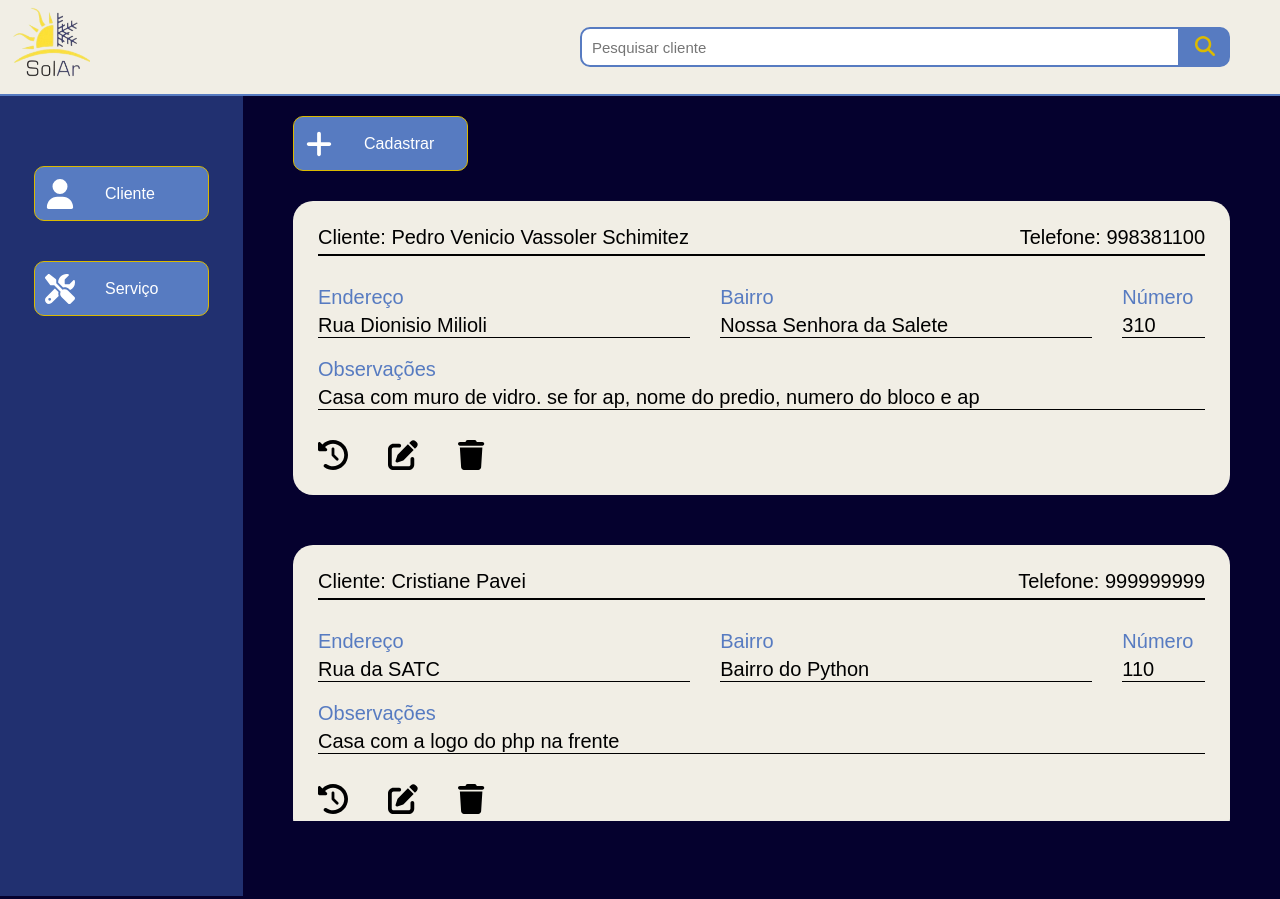
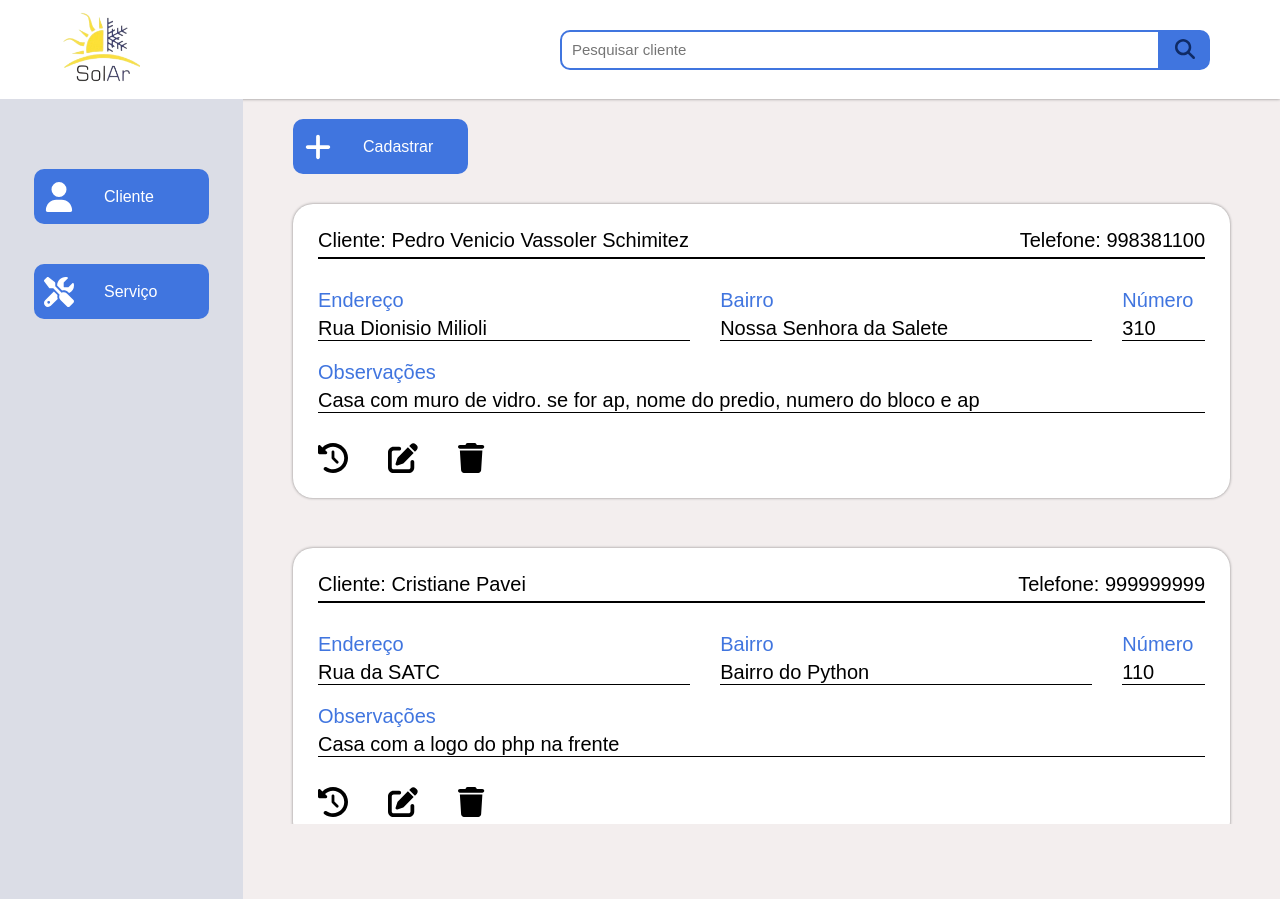
Before and after one commit to PedroVenicio/SolArManagement, a React (Vite) app in the folder front-end/: page / in a window 1280 px wide. Built offline with nearby package versions, Linux system fonts and the light colour scheme.

Commit message:
estilização

```diff
--- a/front-end/src/components/Delete.jsx
+++ b/front-end/src/components/Delete.jsx
@@ -3,7 +3,7 @@ import { FontAwesomeIcon } from '@fortawesome/react-fontawesome';
 import { faCheck, faX } from '@fortawesome/free-solid-svg-icons';
 import { ModalContext } from '../contexts/ModalContext';
 
-const Delete = () => {
+const Delete = ({ data }) => {
 
   const { modals, setModals } = useContext(ModalContext)
 
@@ -11,6 +11,9 @@ const Delete = () => {
     <div className='delete'>
       <div>
         <p>DESEJA DELETAR?</p>
+      </div>
+      <div>
+        Cliente: {data.name}
       </div>
       <div className='modal__buttons'>
         <div className='modal__confirm'>
--- a/front-end/src/components/Edit.jsx
+++ b/front-end/src/components/Edit.jsx
@@ -8,10 +8,17 @@ const Edit = ({ data }) => {
   const { modals, setModals } = useContext(ModalContext)
 
   return (
-    <div className='delete'>
+    <div className='edit'>
       <div>
         <p>EDITANDO</p>
-        {data.name}
+      </div>
+      <div>
+        <input type='text' placeholder='Nome' value={data.name}/>
+        <input type='text' placeholder='Telefone' value={data.phone}/>
+        <input type='text' placeholder='Rua' value={data.street}/>
+        <input type='text' placeholder='Bairro' value={data.neighborhood}/>
+        <input type='text' placeholder='Numero' value={data.number}/>
+        <input type='text' placeholder='Observações' value={data.observations}/>
       </div>
       <div className='modal__buttons'>
         <div className='modal__confirm'>
--- a/front-end/src/components/Modals.jsx
+++ b/front-end/src/components/Modals.jsx
@@ -29,10 +29,10 @@ const Modals = ({ data }) => {
       return <History />
     }
     else if (modals === 2) {
-      return <Edit data={data}/>
+      return <Edit data={data} />
     }
     else if (modals === 3) {
-      return <Delete />
+      return <Delete data={data}/>
     }
   }
 
--- a/front-end/src/index.css
+++ b/front-end/src/index.css
@@ -1,9 +1,9 @@
 :root {
   --dark-blue: #05012e;
-  --blue: #213070;
-  --light-blue: #577BC1;
-  --yellow: #DBBA00;
-  --light-yellow: #f1eee5;
+  --light-gray: #dbdde6;
+  --light-blue: #4075df;
+  --blue: #0f2b66;
+  --light-yellow: #f3eeee;
 }
 
 * {
@@ -13,7 +13,7 @@
 }
 
 body {
-  background-color: var(--dark-blue);
+  background-color:var(--light-yellow);
   color: white;
   overflow: hidden;
 }
@@ -26,24 +26,23 @@ body {
 }
 
 .header {
-  background-color: var(--light-yellow);
+  background-color: white;
   display: flex;
   justify-content: space-between;
-  border-bottom: solid;
-  border-color: var(--light-blue);
-  border-width: 2px;
+  box-shadow: 0px 0px 3px rgba(0, 0, 0, 0.452);
 }
 
 .header__logo {
   width: 80px;
   height: 90px;
-  margin-left: 10px;
+  margin-left: 60px;
+  margin-top: 5px;
 }
 
 .header__search {
   display: flex;
   align-items: center;
-  margin-right: 50px;
+  margin-right: 70px;
 }
 
 .header__search--searchBar {
@@ -71,7 +70,7 @@ body {
 }
 
 .header__search--buttonIcon {
-  color: var(--yellow);
+  color: var(--blue);
   height: 20px;
   margin-top: 7px;
 }
@@ -82,7 +81,7 @@ body {
 }
 
 .tab {
-  background-color: var(--blue);
+  background-color: var(--light-gray);
   display: flex;
   flex-direction: column;
   height: 100%;
@@ -95,9 +94,6 @@ body {
 .tab__button {
   width: 175px;
   height: 55px;
-  border: solid;
-  border-color: var(--yellow);
-  border-width: 1px;
   border-radius: 10px;
   background-color: var(--light-blue);
   cursor: pointer;
@@ -133,7 +129,7 @@ body {
 }
 
 .screen__card {
-  background-color: var(--light-yellow);
+  background-color: white;
   color: black;
   height: auto;
   margin: 30px 50px 50px 50px;
@@ -142,6 +138,7 @@ body {
   font-size: 20px;
   word-wrap: break-word;
   display: block;
+  box-shadow: 0px 0px 3px rgba(0, 0, 0, 0.452);
 }
 
 .screen__card p {
@@ -212,20 +209,24 @@ body {
 
 .box {
   position: absolute;
-  margin-left: 30%;
-  width: 1000px;
-  margin-top: calc(100vh - 30%);
-  height: auto;
+  width: 100%;
+  height: 100%;
   font-family: "Montserrat", sans-serif;
+  color: black;
 }
 
 .delete {
   background-color: var(--light-yellow);
-  color: black;
-  width: 100%;
-  height: 200px;
+  margin-top: calc(100vh - 32.6431%);
+  margin-left: 600px;
+  width: 800px;
+  height: 300px;
   text-align: center;
-  padding-top: 20px;
+  padding-top: 50px;
+  display: flex;
+  flex-direction: column;
+  row-gap: 50px;
+  border-radius: 20px;
 }
 
 .delete p {
@@ -235,7 +236,6 @@ body {
 .modal__buttons {
   display: flex;
   justify-content: center;
-  margin-top: 75px;
   column-gap: 30px;
 }
 
@@ -246,10 +246,7 @@ body {
   height: 50px;
   align-items: center;
   justify-content: center;
-  border: solid;
-  border-width: 2px;
   border-radius: 10px;
-  border-color: var(--yellow);
   cursor: pointer;
   font-size: 20px;
   color: white;
@@ -268,10 +265,7 @@ body {
   height: 50px;
   align-items: center;
   justify-content: center;
-  border: solid;
-  border-width: 2px;
   border-radius: 10px;
-  border-color: rgb(160, 0, 0);
   cursor: pointer;
   font-size: 20px;
   color: white;
@@ -282,3 +276,21 @@ body {
 .modal__cancel:hover {
   background-color: rgb(172, 1, 1);
 }
+
+.edit {
+  background-color: var(--light-yellow);
+  margin-top: calc(100vh - 36%);
+  margin-left: 500px;
+  width: 1000px;
+  height: 500px;
+  text-align: center;
+  padding-top: 50px;
+  display: flex;
+  flex-direction: column;
+  row-gap: 50px;
+  border-radius: 20px;
+}
+
+.edit p {
+  font-size: 30px;
+}
```
